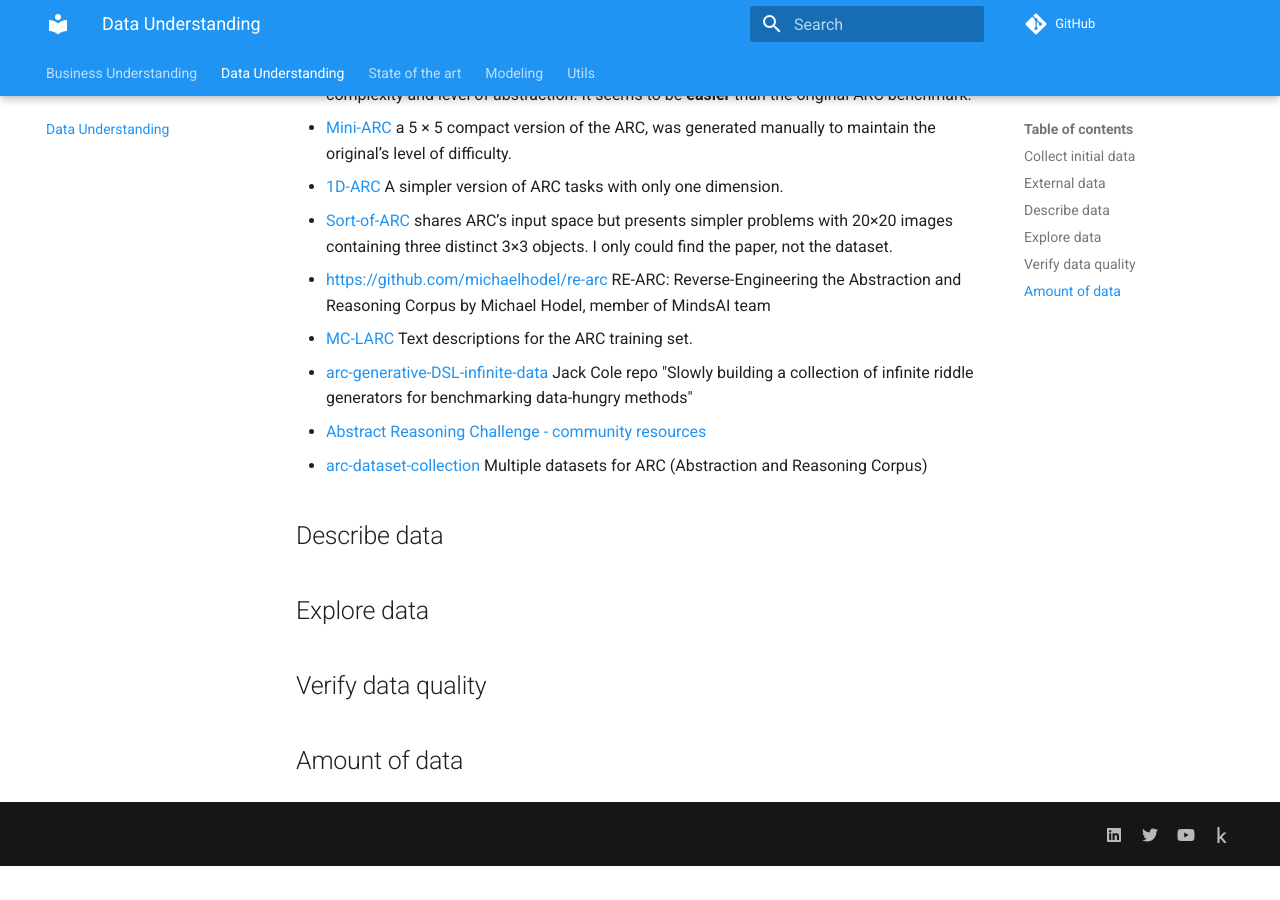
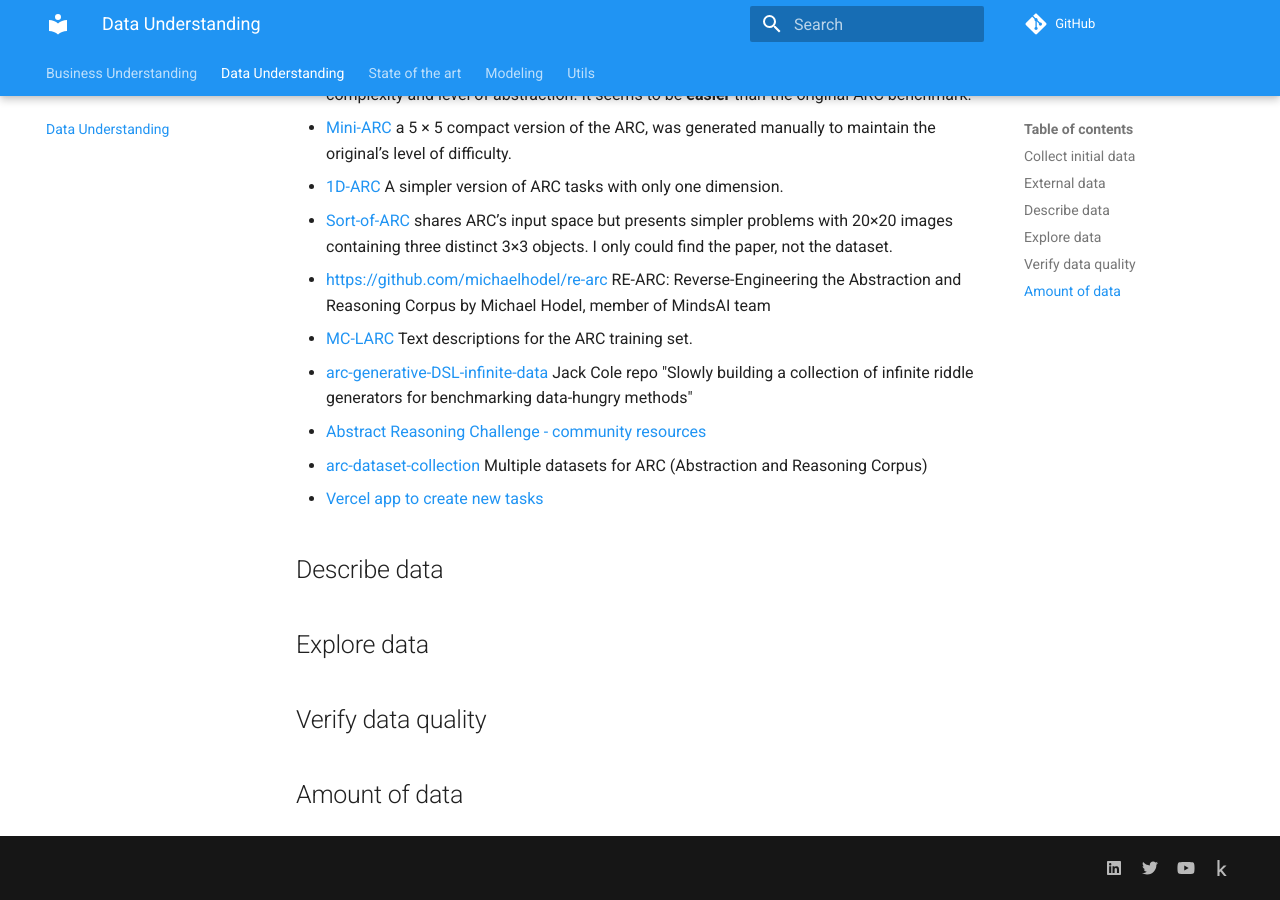
Before and after one commit to zhengjunyao-work/arc24, an MkDocs documentation site: the page built from docs/02_Data_Understanding.md, in a window 1280 px wide and 900 px high, scrolled down 608 px. Built offline with MkDocs 1.6.1 and Material for MkDocs 9.7.7, drawn with Linux system fonts in a browser that asks for light colours; comment, search, counter and statistics services are not loaded; before the commit the page ends 1474 px from its top, so only the background shows below that.

Commit message:
added link to website to generate tasks

```diff
--- a/docs/02_Data_Understanding.md
+++ b/docs/02_Data_Understanding.md
@@ -28,6 +28,7 @@ with 20×20 images containing three distinct 3×3 objects. I only could find the
 - [arc-generative-DSL-infinite-data](https://github.com/arc-community/arc-generative-DSL-infinite-data) Jack Cole repo "Slowly building a collection of infinite riddle generators for benchmarking data-hungry methods"
 - [Abstract Reasoning Challenge - community resources](https://github.com/arc-community)
 - [arc-dataset-collection](https://github.com/neoneye/arc-dataset-collection) Multiple datasets for ARC (Abstraction and Reasoning Corpus)
+- [Vercel app to create new tasks](https://arc-agi-puzzle-maker.vercel.app/)
 
 ## Describe data
 
```
